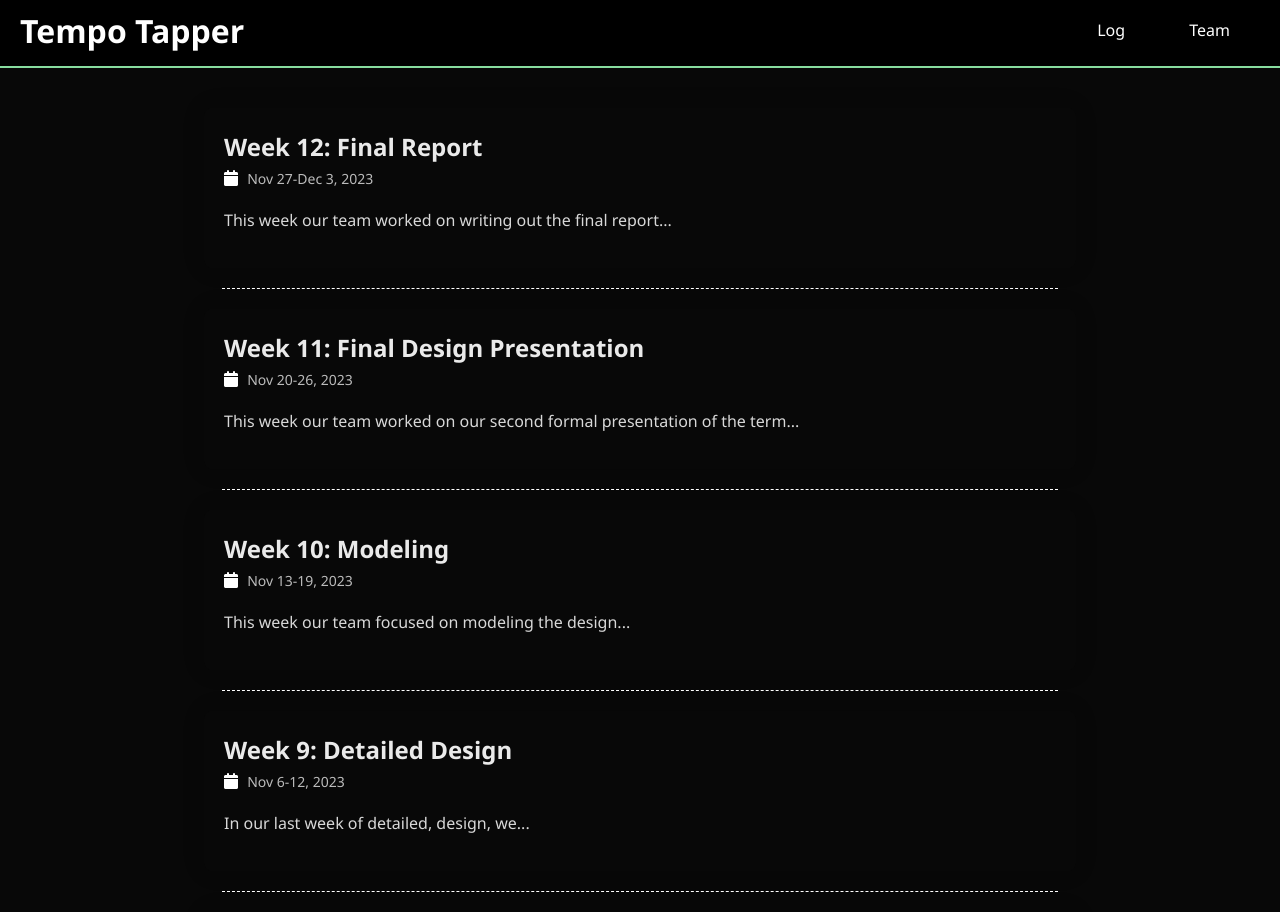
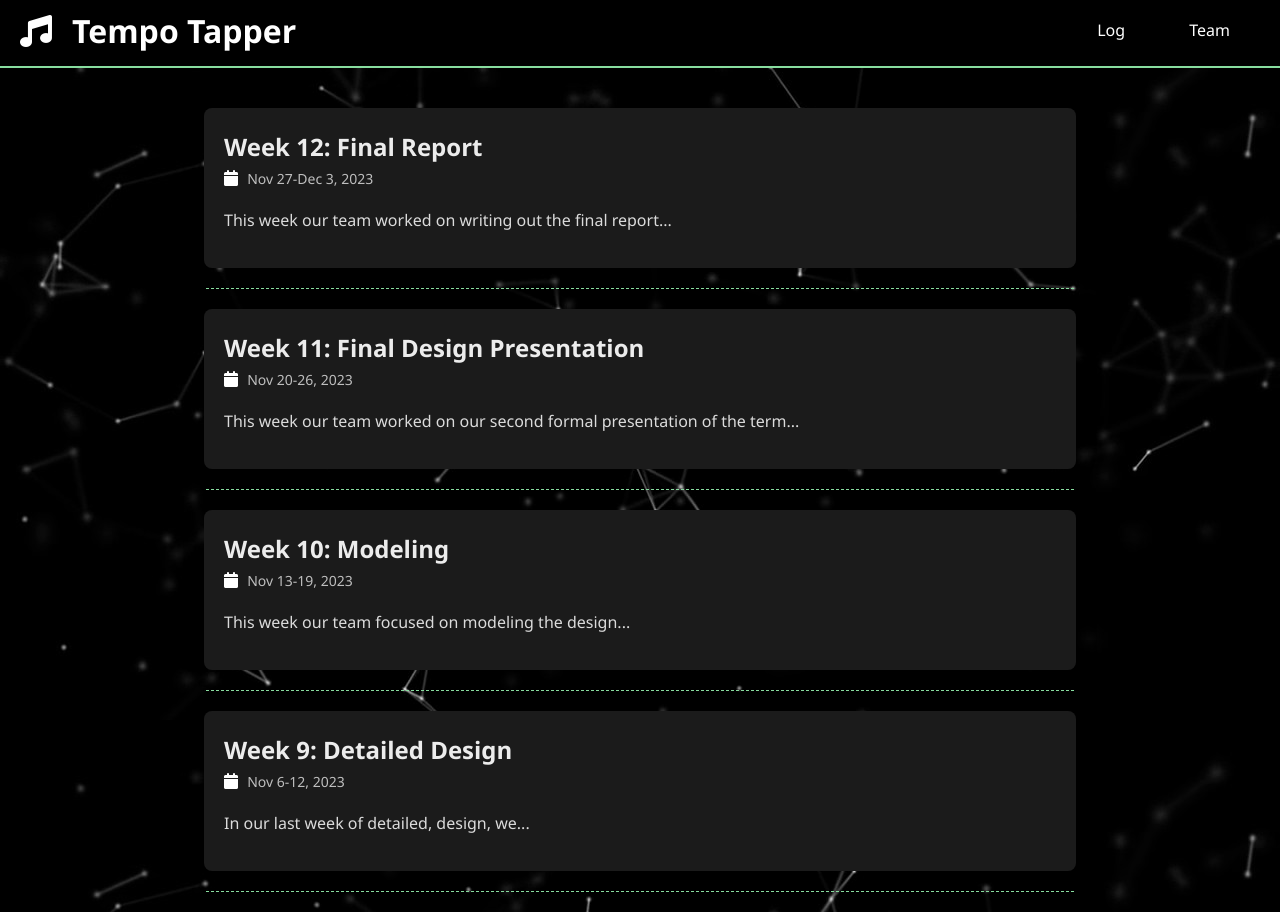
Before and after one commit to TempoTapper/TempoTapper.github.io, a plain HTML site: page index.html in a window 1280 px wide. Shown: the top 912 px of the page. Drawn offline with Linux system fonts and the light colour scheme.

Commit message:
updated style

```diff
--- a/index.html
+++ b/index.html
@@ -12,6 +12,7 @@
             margin: 0;
             padding: 0;
             background-color: #080808; /* Light gray background color */
+            background-image: url('./background.jpg');
         }
 
         header {
@@ -46,7 +47,7 @@
             padding: 20px;
             padding-top: 0px;
             border-radius: 8px;
-            background-color: #080808; /* AliceBlue */
+            background-color: #1b1b1b; /* AliceBlue */
             box-shadow: 0 0 25px rgba(0, 0, 0, 0.1);
             width: 65vw;
         }
@@ -101,21 +102,21 @@
             margin-bottom: 40px;
         }
 
-        .gloww-border {
+        .glow-border {
             display: inline-block;
-            transition: box-shadow 0.3s ease-in-out;
         }
 
-        .gloww-border:hover {
-            box-shadow: 0 0 20px #ffffff; /* Add a box-shadow for the glowing effect */
+        .glow-border:hover {
+            box-shadow: 0 0 10px #ffffff; /* Add a box-shadow for the glowing effect */
         }
 
         hr {
             border: none; /* Remove the default solid border */
             border-top: 1px dashed #ffffff; /* Set a 1px dashed white border */
             margin: 20px 0; /* Add some margin for spacing */
-            margin-left: 18px;
-            margin-right: 18px;
+            margin-left: 2px;
+            margin-right: 2px;
+            border-color: #88dd9f;
         }
 
         .center-img {
@@ -130,7 +131,7 @@
 </head>
 <body>
     <header>
-        <h1>Tempo Tapper</h1>
+        <h1> <i style="color: white; margin-right: 20px" class="fas fa-music"></i>Tempo Tapper</h1>
         <nav>
             <a href="index.html">Log</a>
             <a href="team.html">Team</a>
```
Also changed, not shown: background.jpg (added).
